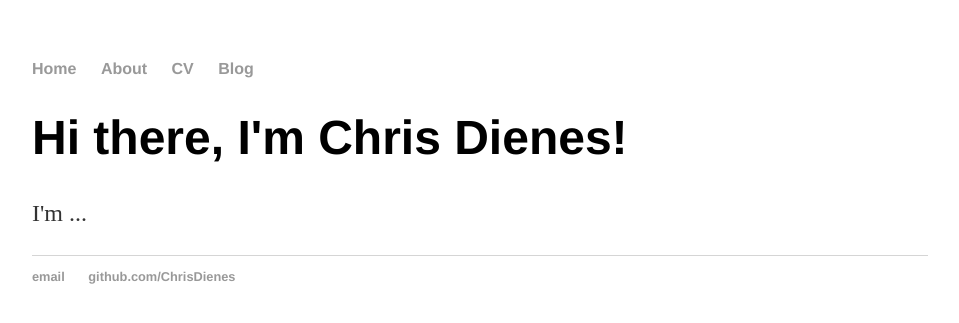
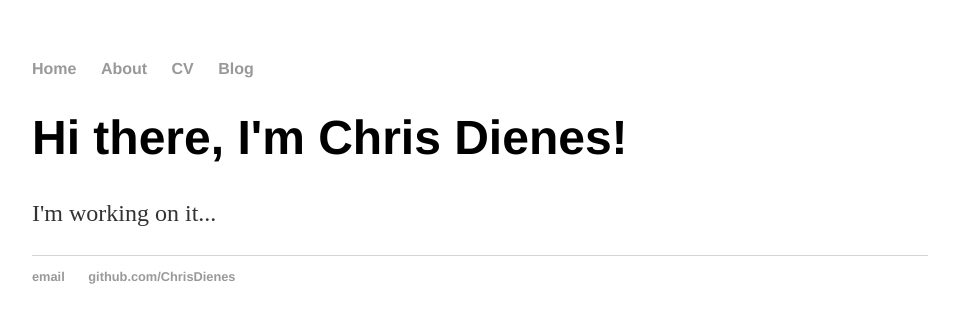
Before and after one commit to ChrisDienes/ChrisDienes.github.io, a Jekyll site: the page built from index.html, in a window 1280 px wide. Shown: the top 323 px of the page, without its empty margins (160-1119 px from the left). Built offline with Jekyll 4.4.1, drawn with Linux system fonts in a browser that asks for light colours.

Commit message:
Update index.html

```diff
--- a/index.html
+++ b/index.html
@@ -4,5 +4,5 @@ title: Chris Dienes
 ---
 <div class="blurb">
 	<h1>Hi there, I'm Chris Dienes!</h1>
-	<p>I'm ...</p>
+	<p>I'm working on it...</p>
 </div><!-- /.blurb -->
```
